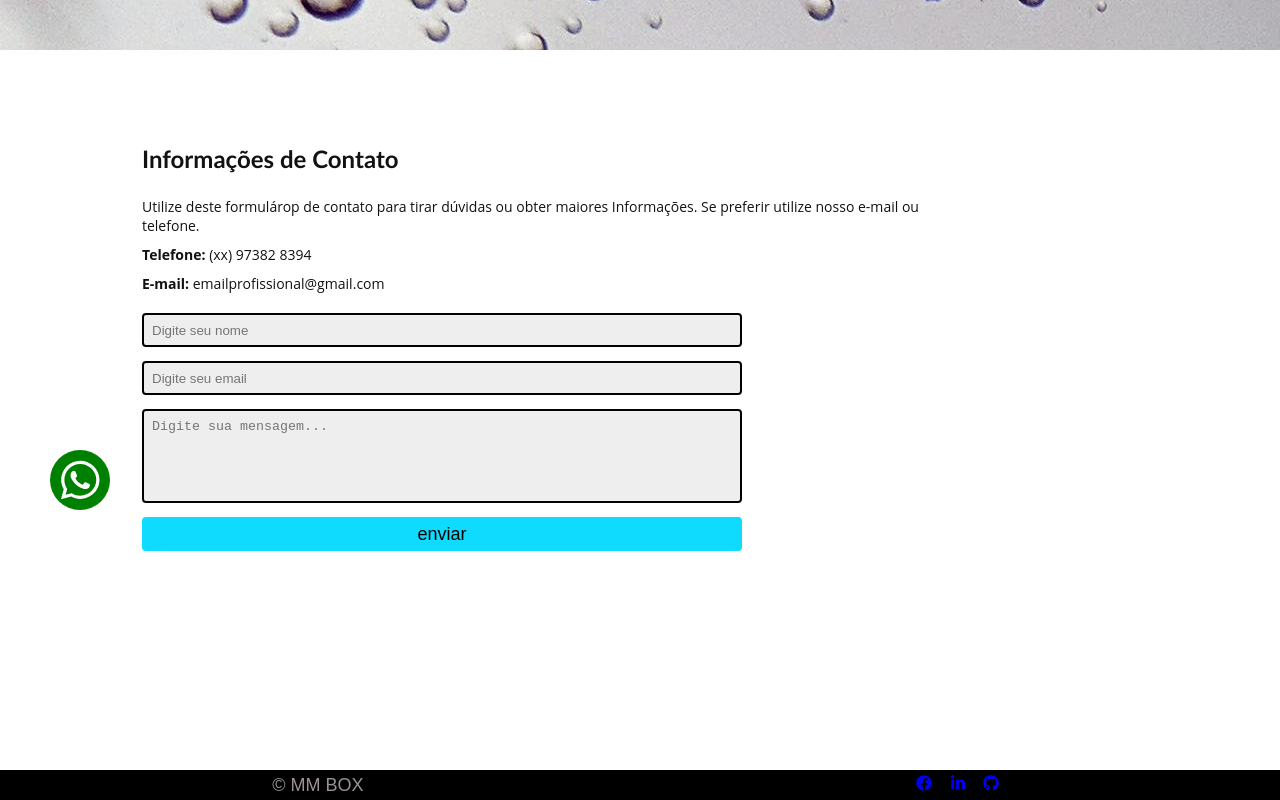
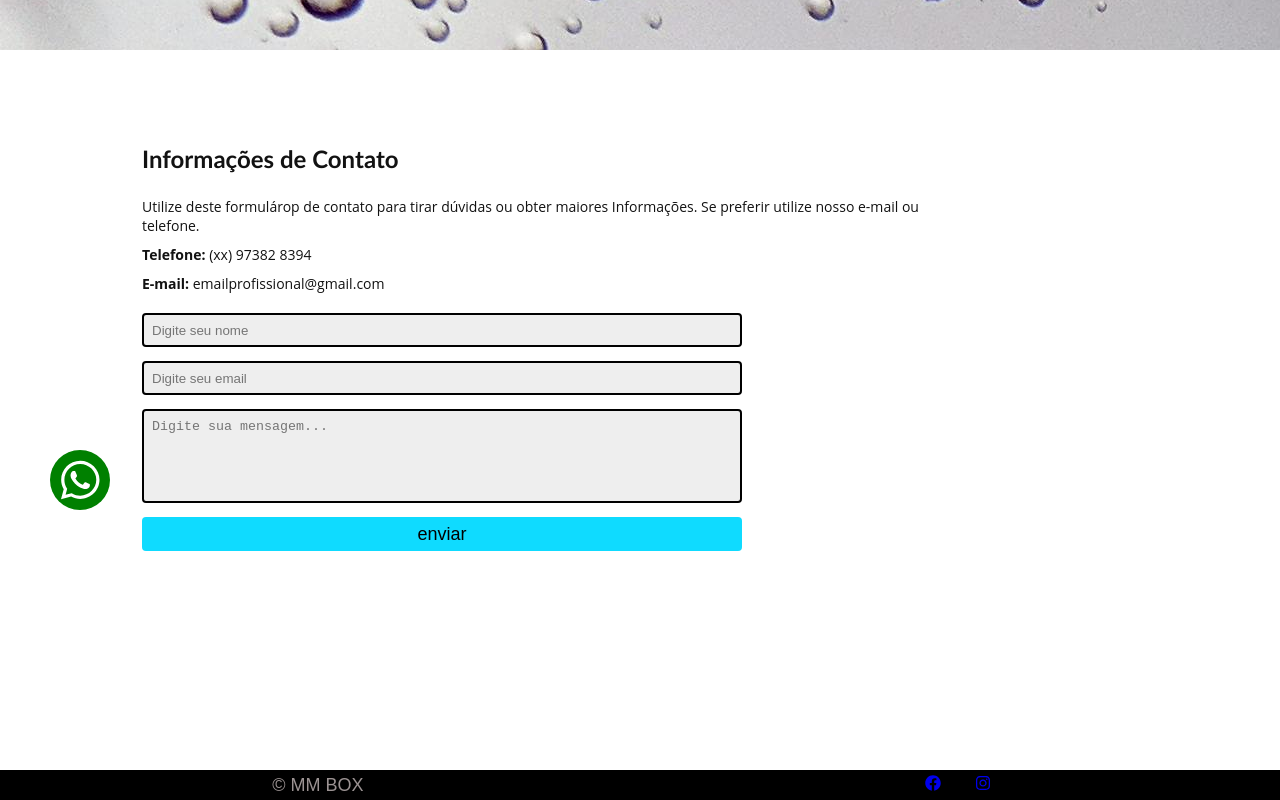
Before and after one commit to DevJuniorBruno/Vidracaria, a React (Create React App) app: page /contato in a window 1280 px wide. Shown: the part 250-1050 px from the top of the page. Built offline with nearby package versions, Linux system fonts and the light colour scheme.

Commit message:
terceiro commit

```diff
--- a/src/Components/Footer/index.js
+++ b/src/Components/Footer/index.js
@@ -1,5 +1,5 @@
 import './footer.css';
-import { FaFacebook, FaLinkedinIn, FaGithub } from 'react-icons/fa';
+import { FaFacebook, FaInstagram } from 'react-icons/fa';
 
  function Footer(){
     return(
@@ -12,15 +12,14 @@ import { FaFacebook, FaLinkedinIn, FaGithub } from 'react-icons/fa';
 
                    <ul>
                         <li>
-                            <a target="blank" rel='external' href={'https://www.facebook.com/profile.php?id=100002376864543'}>
+                            <a target="blank" rel='external' href={'https://www.facebook.com/'}>
                                 <FaFacebook/>
                             </a>
-                            <a target="blank" rel='external' href={' https://www.linkedin.com/in/bruno-rosa-6956871b5/'}>
-                            <FaLinkedinIn/>
+                             <a target="blank" rel='external' href={'https://www.instagram.com/'}>
+                                <FaInstagram/>
                             </a>
-                            <a targer='blank' rel='external' href={' https://github.com/DevJuniorBruno'}>
-                            <FaGithub/>
-                            </a>
+
+
                         </li>
                     </ul>
                 </div>
```
